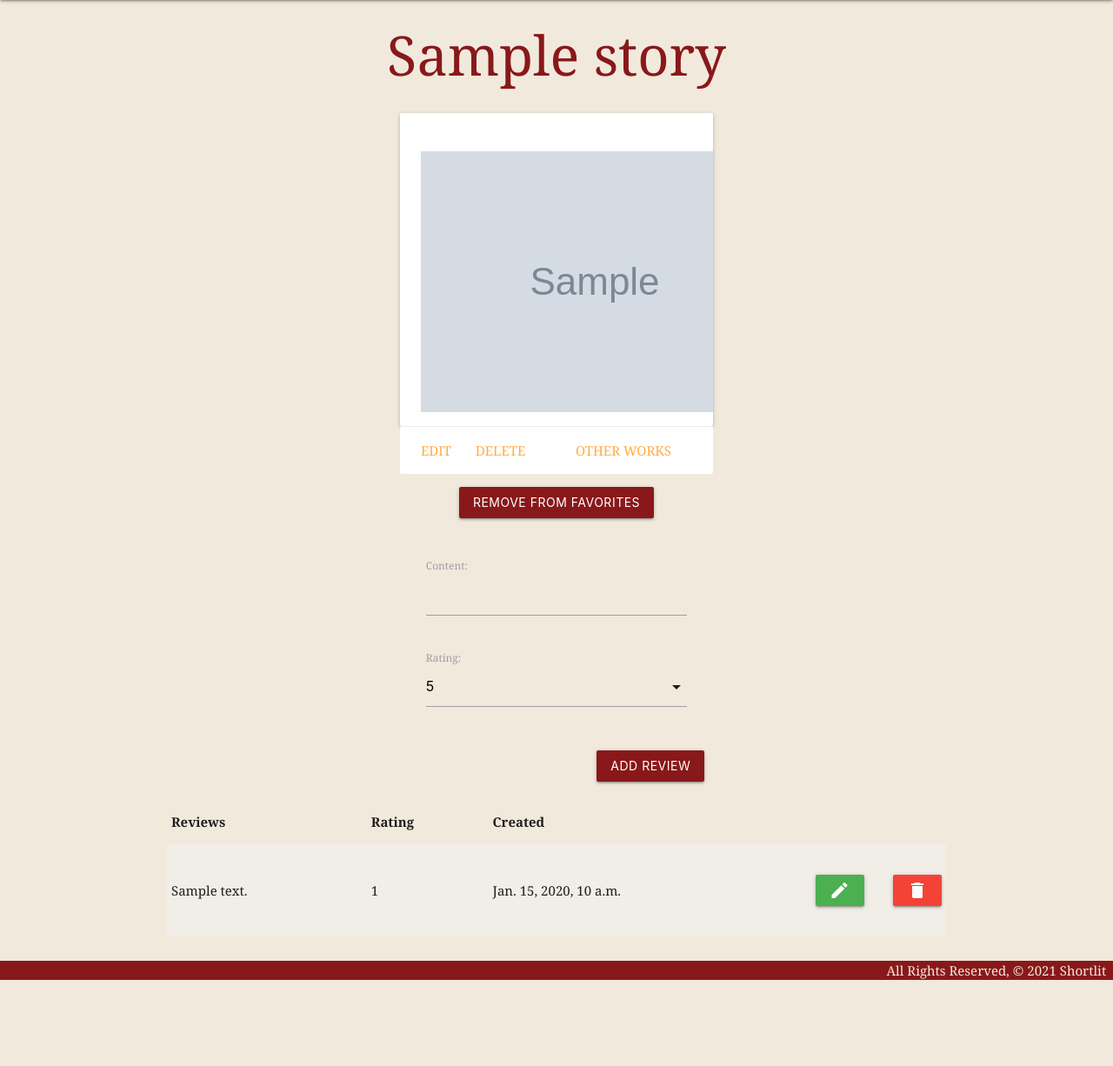
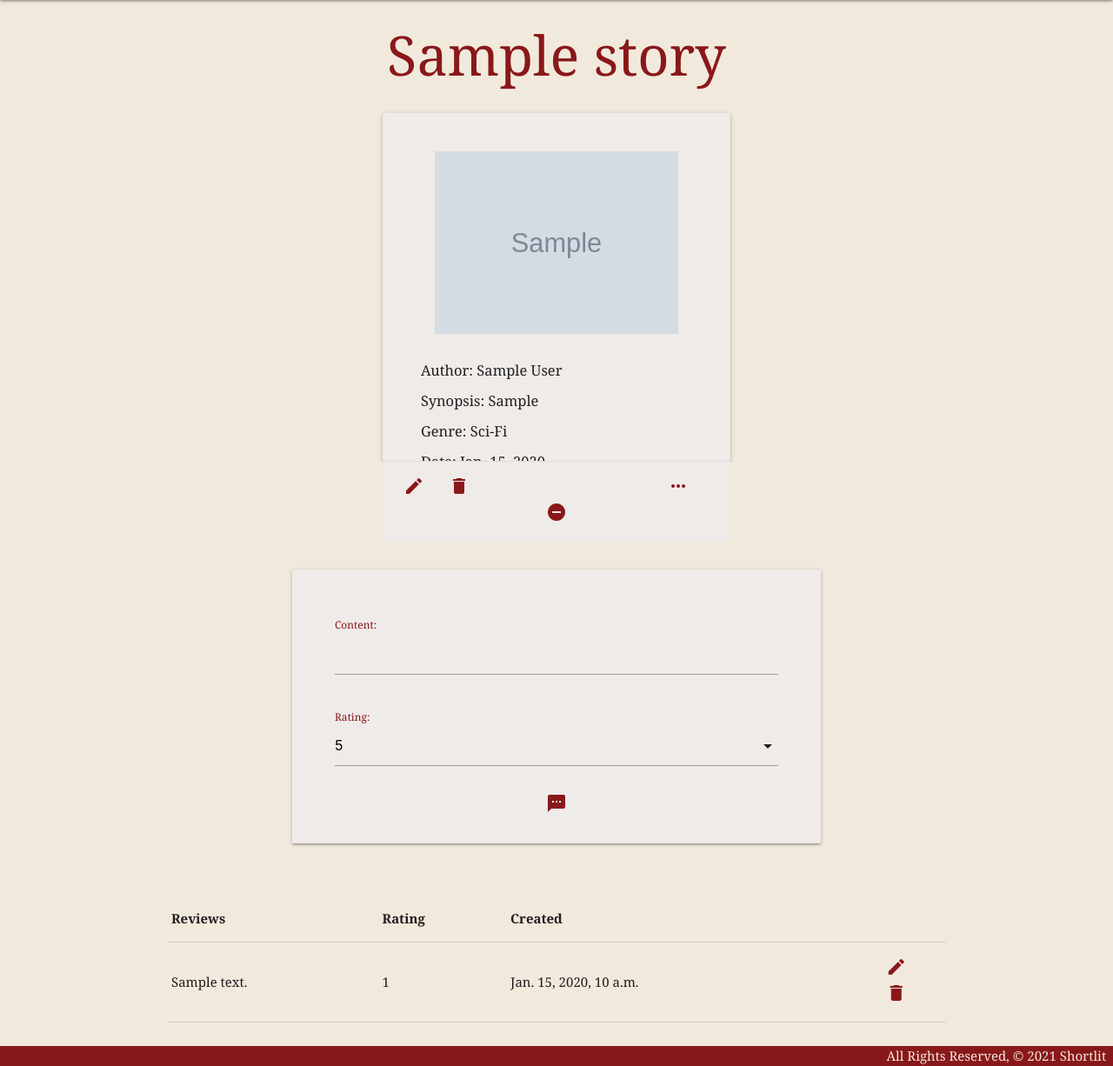
Before and after one commit to StuK359/shortlit, a Django app: page /stories/1/ in a window 1280 px wide. Shown: the part 64-1290 px from the top of the page at 87% size. Before the commit the page ends 1191 px from the top, so only its background shows below. Run offline with Django 3.2, Linux system fonts and the light colour scheme; a user stored in the database is signed in; tables that the repository leaves empty hold one stand-in row (values such as "Sample post"); grey boxes marked "Sample" are stand-in pictures.

Commit message:
css detail page

```diff
--- a/main_app/static/css/style.css
+++ b/main_app/static/css/style.css
@@ -13,8 +13,8 @@ body {
   align-items: center;
 }
 .card-content > img {
-  max-width: 50vw;
-  max-height: 40vw;
+  max-width: 35vh;
+  min-width: 35vh;
   margin: 20px 0;
 }
 
@@ -58,7 +58,7 @@ h2 {
 
 
 
-a {
+a, i.material-icons {
   color: #89181a;
 }
 
@@ -101,21 +101,15 @@ p {
 
 .card,
 .card-content {
-  min-height: 45vmin;
-  min-width: 45vmin;
-  max-width: 45vmin;
-  max-height: 45vmin;
+  min-height: 50vmin;
+  min-width: 50vmin;
+  max-width: 50vmin;
+  max-height: 50vmin;
+  background-color:(252, 250, 248);
 }
 .card {
   margin-bottom: 50px;
 }
-.book-info {
-   text-align: left;
-   padding: auto 15vmin;
-   margin: auto 8vmin;
-   width: 80%;
-}
-
 
 .card-content {
   overflow: auto;
@@ -145,6 +139,31 @@ h4 {
   -webkit-transform: scale(2, 2);
   transform: scale(2, 2);
  }
+
+ button {
+   border: none;
+   background-color: transparent;
+ }
+ button:hover {
+   background-color:lightgrey;
+ }
+ form {
+   text-align: center;
+ }
+ .reviews {
+   min-width: 70vmin;
+   padding: 5px;
+
+ }
+ #id_content, label, #id_rating > option {
+   color:#89181a;
+ }
+ .select-wrapper input.select-dropdown:focus {
+  border-bottom: 1px solid black;
+ }
+
+
+
 @media only screen and (max-width: 1200px) {
   .container-index {
     display: flex;
@@ -169,4 +188,8 @@ h4 {
   .home-logo-phrase {
     font-size: 32px;
   }
+  .card-content > img {
+    max-width: 50px;
+    max-height: 80px;
+  }
 }
--- a/main_app/templates/main_app/story_form.html
+++ b/main_app/templates/main_app/story_form.html
@@ -16,7 +16,7 @@
       <br>
       <input type="file" name="cover-file">
     </label>
-    <input type="submit" value="Publish!" class="btn">
+    <button type="submit"><i class="material-icons">publish</i></button>
   </form>
 
   <script>
--- a/main_app/templates/stories/detail.html
+++ b/main_app/templates/stories/detail.html
@@ -3,7 +3,7 @@
 
 <h1>{{ story.title }}</h1>
 
-<div class="card">
+<div class="card brown lighten-5">
   <div class="card-content">
     <img class="pop-out" src="{{ story.cover }}">
     <p>Author: {{ story.author }}</p>
@@ -15,34 +15,40 @@
   </div>
   <div class="card-action">
     {% if story.user.id == user.id %}
-      <a href="{% url 'stories_update' story.id %}">Edit</a>
-      <a href="{% url 'stories_delete' story.id %}">Delete</a>
-      <a class="right" href="{% url 'user_index' %}">Other Works</a>
+      <a href="{% url 'stories_update' story.id %}"><i class="material-icons">edit</i></a>
+      <a href="{% url 'stories_delete' story.id %}"><i class="material-icons">delete</i></a>
+      <a class="right" href="{% url 'user_index' %}"><i class="material-icons">more_horiz</i></a>
     {% else %}
-      <a class="right" href="{% url 'author_index' story.id %}">Other Works</a>
+      <a class="right" href="{% url 'author_index' story.id %}"><i class="material-icons">more_horiz</i></a>
     {% endif %}
-  </div>
-</div>
+
 {% if fav %}
   <form action="{% url 'remove_favorite' story.id %}" method="POST">
     {% csrf_token %}
-    <input type="submit" value="Remove From Favorites" class="btn">
+    <button class="remove-fav" type="submit"><i class="material-icons">remove_circle</i></button>
   </form>
 {% else %}
   <form action="{% url 'add_favorite' story.id %}" method="POST">
     {% csrf_token %}
-    <input type="submit" value="Add to Favorites" class="btn">
+    <button class="favorite-add-remove" type="submit"><i class="material-icons">favorite</i></button>
   </form>
 {% endif %}
-<div class="col s6">
-  <form method="post" action="{% url 'add_review' story.id %}">
+</div>
+</div>
+<br>
+<br>
+<br>
+<div class="card-panel brown lighten-5">
+  <form class="reviews" method="post" action="{% url 'add_review' story.id %}">
     {% csrf_token %}
     {{ review_form.as_p }}
-    <input type="submit" class="btn" value="Add Review">
+    <button type="submit"><i class="material-icons">textsms</i></button>
   </form>
 </div>
+<br>
+<br>
 {% if story.review_set.count %}
-  <table class="striped">
+  <table>
     <thead>
       <tr>
         <th>Reviews</th>
@@ -61,11 +67,11 @@
             {% if review.user_id == user.id %}
               <form action="{% url 'update_review' story.id review.id %}" method="POST">
                 {% csrf_token %}
-                <input type="submit" value="edit" class="material-icons btn green left">
+                <button type="submit"><i class="material-icons">edit</i></button>
               </form>
               <form action="{% url 'delete_review' story.id review.id %}" method="POST">
                 {% csrf_token %}
-                <input type="submit" value="delete" class="material-icons btn red">
+                <button type="submit"><i class="material-icons">delete</i></button>
               </form>
             {% endif %}
           </td>
@@ -74,7 +80,7 @@
     </tbody>
   </table>
 {% else %}
-  <h3>There's nothing heeeeere dude!</h3>
+  <h4>No Reviews Yet</h4>
 {% endif %}
 
 <script>
--- a/main_app/templates/user/author_index.html
+++ b/main_app/templates/user/author_index.html
@@ -5,7 +5,7 @@
 {% if stories.count %}
   <div class="container-index">
     {% for s in stories %}
-      <div class="card">
+      <div class="card brown lighten-5">
         <div class="card-content">
           <a href="/stories/{{ s.id }}">
             <span class="card-title">
--- a/main_app/templates/user/user_index.html
+++ b/main_app/templates/user/user_index.html
@@ -5,7 +5,7 @@
 {% if stories.count %}
   <div class="container-index">
     {% for s in stories %}
-      <div class="card">
+      <div class="card brown lighten-5">
         <div class="card-content">
           <a href="/stories/{{ s.id }}">
             <span class="card-title">
```
Also changed, not shown: main_app/templates/favorites/favorites_index.html (+7 -5 lines), main_app/templates/stories/stories_index.html (+7 -7 lines).
